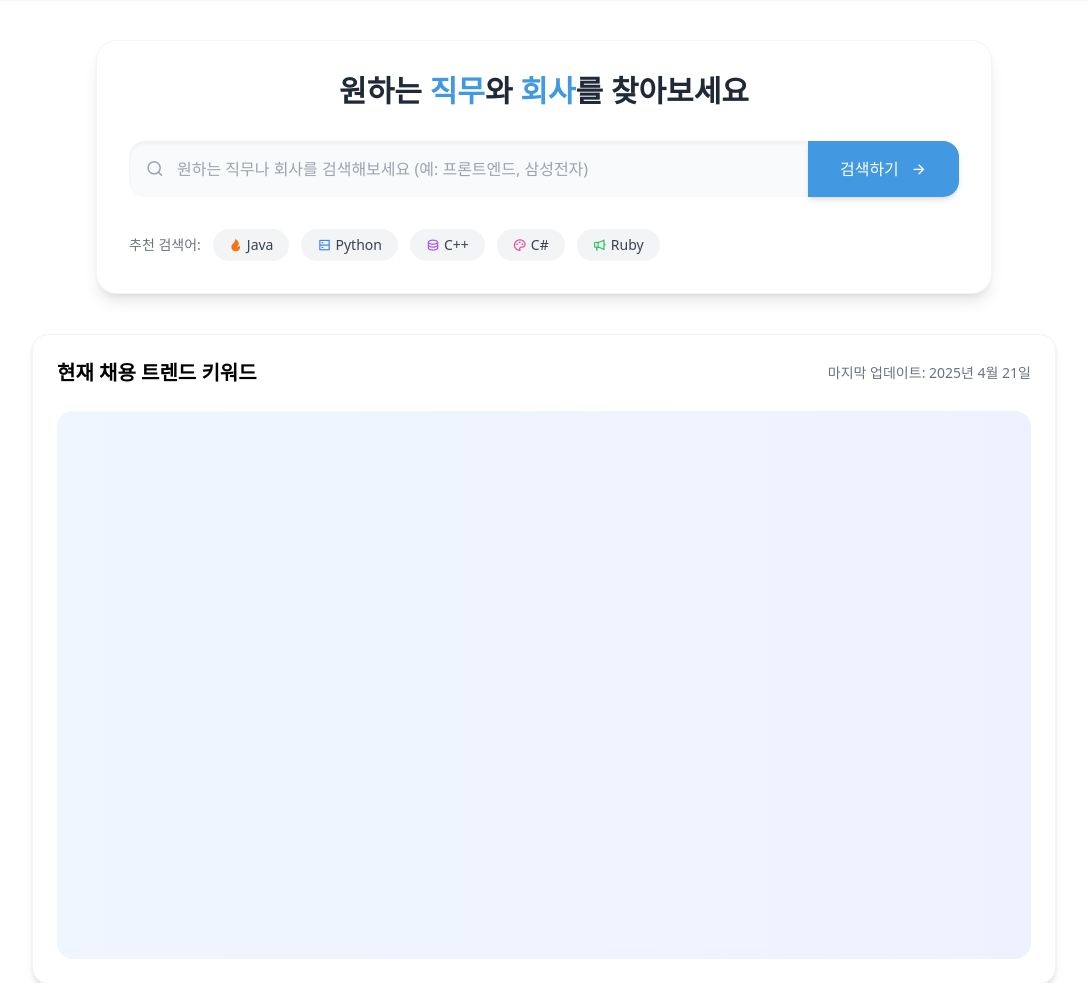
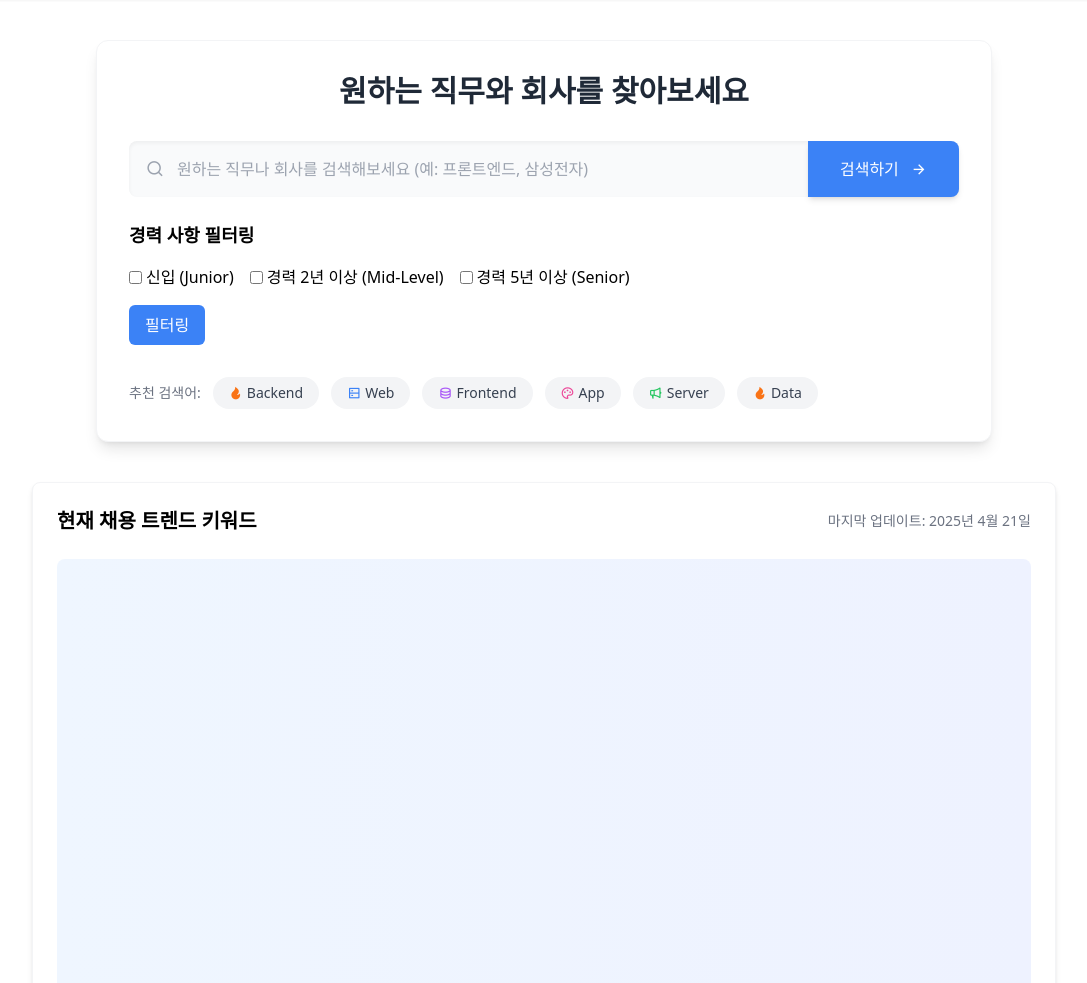
Before and after one commit to ssb3204/DE6-First, a Django app: page / in a window 1280 px wide. Shown: the part 60-1043 px from the top of the page, without its empty margins (96-1183 px from the left). Run offline with Django 4.2, Linux system fonts and the light colour scheme; some libraries are stand-ins or nearby versions.

Commit message:
경력 구분 & 검색 결과 링크 추가가

```diff
--- a/jobsearch_project/jobs/templates/jobs/index.html
+++ b/jobsearch_project/jobs/templates/jobs/index.html
@@ -1,32 +1,14 @@
+
 {% extends 'base.html' %}
+
 {% block content %}
-<script>
-    tailwind.config = {
-        theme: {
-            extend: {
-                colors: { primary: "#4299E1", secondary: "#718096" },
-                borderRadius: {
-                    none: "0px",
-                    sm: "4px",
-                    DEFAULT: "8px",
-                    md: "12px",
-                    lg: "16px",
-                    xl: "20px",
-                    "2xl": "24px",
-                    "3xl": "32px",
-                    full: "9999px",
-                    button: "8px",
-                },
-            },
-        },
-    };
-</script>
 <section class="mt-10">
     <div class="bg-white rounded-xl shadow-lg p-8 max-w-4xl mx-auto border border-gray-100">
         <h2 class="text-3xl font-bold text-center mb-8 text-gray-800">
             원하는 <span class="text-primary">직무</span>와 <span class="text-primary">회사</span>를 찾아보세요
         </h2>
 
+        <!-- 검색 폼 -->
         <div class="relative group">
             <div class="absolute inset-y-0 left-0 pl-4 flex items-center pointer-events-none">
                 <div class="w-5 h-5 flex items-center justify-center text-gray-400 group-focus-within:text-primary transition-colors">
@@ -37,13 +19,13 @@
                 <input
                     type="text"
                     name="q"
-                    value="{{query}}"
+                    value="{{ query }}"
                     class="search-input w-full pl-12 pr-32 py-4 border-none bg-gray-50 rounded-lg text-base text-gray-700 focus:ring-2 focus:ring-primary/50 focus:bg-white transition-all duration-300 placeholder-gray-400 shadow-inner"
                     placeholder="원하는 직무나 회사를 검색해보세요 (예: 프론트엔드, 삼성전자)"
                 />
                 <button
                     type='submit'
-                    class="absolute inset-y-0 right-0 px-8 bg-primary text-white font-medium rounded-r-lg whitespace-nowrap hover:opacity-90 transition-all duration-300 transform group-hover:scale-[1.02] shadow-md"
+                    class="absolute inset-y-0 right-0 px-8 bg-blue-500 text-white font-medium rounded-r-lg whitespace-nowrap hover:opacity-90 transition-all duration-300 transform group-hover:scale-[1.02] shadow-md"
                 >
                     검색하기
                     <i class="ri-arrow-right-line ml-2"></i>
@@ -51,36 +33,67 @@
             </form>
         </div>
 
+        <!-- 경력 사항 체크박스 -->
+        <div class="mt-6">
+            <h3 class="text-lg font-semibold mb-4">경력 사항 필터링</h3>
+            <form action="{% url 'jobs:search_page' %}" method="get" class="space-y-4">
+                <div class="flex items-center space-x-4">
+                    <div class="flex items-center space-x-1">
+                        <input type="checkbox" name="experience" value="junior" {% if 'junior' in selected_experience %}checked{% endif %}>
+                        <label for="junior">신입 (Junior)</label>
+                    </div>
+                    <div class="flex items-center space-x-1">
+                        <input type="checkbox" name="experience" value="mid" {% if 'mid' in selected_experience %}checked{% endif %}>
+                        <label for="mid">경력 2년 이상 (Mid-Level)</label>
+                    </div>
+                    <div class="flex items-center space-x-1">
+                        <input type="checkbox" name="experience" value="senior" {% if 'senior' in selected_experience %}checked{% endif %}>
+                        <label for="senior">경력 5년 이상 (Senior)</label>
+                    </div>
+                </div>
+                <button type="submit" class="px-4 py-2 bg-blue-500 text-white rounded-md">필터링</button>
+            </form>
+        </div>
+
+
+        <!-- 추천 검색어 -->
     <div class="mt-8 flex flex-wrap items-center gap-3">
         <span class="text-sm text-gray-500 font-medium">추천 검색어:</span>
 
-            <a href="/search/?q=Java&filter=description"
+        <a href="/search/?q=backend&filter=title"
             class="px-4 py-1.5 bg-gray-100 hover:bg-gray-200 rounded-full text-sm text-gray-700 font-medium transition-all duration-200 hover:-translate-y-0.5 hover:shadow-sm flex items-center">
-                <i class="ri-fire-fill text-orange-500 mr-1"></i> Java
+            <i class="ri-fire-fill text-orange-500 mr-1"></i> Backend
         </a>
 
-            <a href="/search/?q=Python&filter=description"
+        <a href="/search/?q=web&filter=title"
             class="px-4 py-1.5 bg-gray-100 hover:bg-gray-200 rounded-full text-sm text-gray-700 font-medium transition-all duration-200 hover:-translate-y-0.5 hover:shadow-sm flex items-center">
-                <i class="ri-server-line text-blue-500 mr-1"></i> Python
+            <i class="ri-server-line text-blue-500 mr-1"></i> Web
         </a>
 
-            <a href="/search/?q=C%2B%2B&filter=description"
+        <a href="/search/?q=frontend&filter=title"
             class="px-4 py-1.5 bg-gray-100 hover:bg-gray-200 rounded-full text-sm text-gray-700 font-medium transition-all duration-200 hover:-translate-y-0.5 hover:shadow-sm flex items-center">
-                <i class="ri-database-2-line text-purple-500 mr-1"></i> C++
+            <i class="ri-database-2-line text-purple-500 mr-1"></i> Frontend
         </a>
 
-            <a href="/search/?q=C%23&filter=description"
+        <a href="/search/?q=app&filter=title"
             class="px-4 py-1.5 bg-gray-100 hover:bg-gray-200 rounded-full text-sm text-gray-700 font-medium transition-all duration-200 hover:-translate-y-0.5 hover:shadow-sm flex items-center">
-                <i class="ri-palette-line text-pink-500 mr-1"></i> C#
+            <i class="ri-palette-line text-pink-500 mr-1"></i> App
         </a>
 
-            <a href="/search/?q=Ruby&filter=description"
+        <a href="/search/?q=server&filter=title"
             class="px-4 py-1.5 bg-gray-100 hover:bg-gray-200 rounded-full text-sm text-gray-700 font-medium transition-all duration-200 hover:-translate-y-0.5 hover:shadow-sm flex items-center">
-                <i class="ri-megaphone-line text-green-500 mr-1"></i> Ruby
+            <i class="ri-megaphone-line text-green-500 mr-1"></i> Server
+        </a>
+
+        <a href="/search/?q=data&filter=title"
+            class="px-4 py-1.5 bg-gray-100 hover:bg-gray-200 rounded-full text-sm text-gray-700 font-medium transition-all duration-200 hover:-translate-y-0.5 hover:shadow-sm flex items-center">
+            <i class="ri-fire-fill text-orange-500 mr-1"></i> Data
         </a>
         </div>
     </div>
 </section>
+
+<!-- 현재 채용 트렌드 키워드 -->
 <section class="mt-10">
     <div class="bg-white rounded-lg shadow-md p-6 max-w-5xl mx-auto border border-gray-100">
         <div class="flex justify-between items-center mb-6">
@@ -89,10 +102,8 @@
                     마지막 업데이트: 2025년 4월 21일
                 </div>
         </div>
-        <div
-            class="aspect-video rounded-lg overflow-hidden bg-gradient-to-r from-blue-50 to-indigo-50"
-            id="wordcloud-container"
-        >
+        <div class="aspect-video rounded-lg overflow-hidden bg-gradient-to-r from-blue-50 to-indigo-50"
+             id="wordcloud-container">
             <div id="wordcloud" class="w-full h-full"></div>
         </div>
     </div>
--- a/jobsearch_project/jobs/templates/jobs/search.html
+++ b/jobsearch_project/jobs/templates/jobs/search.html
@@ -1,3 +1,4 @@
+
 {% extends 'base.html' %}
 
 {% block content %}
@@ -43,6 +44,8 @@
                 {% for job in page_obj %}
                     <li class="border-b border-gray-300 py-2">
                         <strong>{{ job.company }}</strong> - {{ job.title }}
+                        <!-- 링크 추가 -->
+                        <a href="{{ job.link }}" target="_blank" class="text-blue-500 hover:underline ml-2">자세히 보기</a>
                     </li>
                 {% endfor %}
             </ul>
--- a/jobsearch_project/jobs/views.py
+++ b/jobsearch_project/jobs/views.py
@@ -14,25 +14,39 @@ def index(request):
     return render(request, 'jobs/index.html')
 
 def search_page(request):
-    query = request.GET.get('q', '')
-    filter_by = request.GET.get('filter', 'company')
+    query = request.GET.get('q', '')  # 검색어 받기
+    filter_by = request.GET.get('filter', 'company')  # 필터링 기준 (기본: 회사)
+    selected_experience = request.GET.getlist('experience')  # 경력 사항 체크박스 필터 받기
 
+    job_postings = JobPosting.objects.all()
+
+    # 검색어로 필터링
     if query:
         if query in ['Java', 'Python', 'C++', 'C#', 'Ruby']:
             korean = translate_to_korean(query)
-            job_list = JobPosting.objects.filter(
+            job_postings = job_postings.filter(
                 Q(description__icontains=query) |
                 Q(description__icontains=korean)
             )
         else:
             # 일반 검색
             filter_kwargs = {f"{filter_by}__icontains": query}
-            job_list = JobPosting.objects.filter(**filter_kwargs)
-    else:
-        job_list = JobPosting.objects.all()
+            job_postings = job_postings.filter(**filter_kwargs)
+
+    # 경력 사항 필터링
+    if selected_experience:
+        experience_keywords = {
+            'junior': '경력 1 |신입',  # '신입' 또는 '경력 1년 이하'를 찾음
+            'mid': '경력 2 |경력 3',  # '경력 2년 이상', '경력 3년 이상'을 찾음
+            'senior': '경력 5|경력 6|경력 7|경력 8|경력 9',  # '경력 5년 이상'부터 '경력 9년 이상'까지 찾음
+        }
+
+        # 선택한 경력 사항에 맞는 필터링 적용
+        experience_regex = '|'.join([experience_keywords[exp] for exp in selected_experience])
+        job_postings = job_postings.filter(description__regex=experience_regex)
 
     # 페이지네이션
-    paginator = Paginator(job_list, 20)
+    paginator = Paginator(job_postings, 20)
     page_number = request.GET.get('page')
     page_obj = paginator.get_page(page_number)
 
@@ -40,6 +54,7 @@ def search_page(request):
         'page_obj': page_obj,
         'query': query,
         'filter_by': filter_by,
+        'selected_experience': selected_experience,
     })
 
 def translate_to_korean(keyword):
```
Lines whose indentation alone changed are shown as unchanged.
